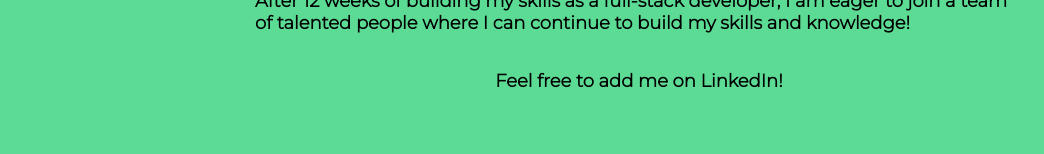
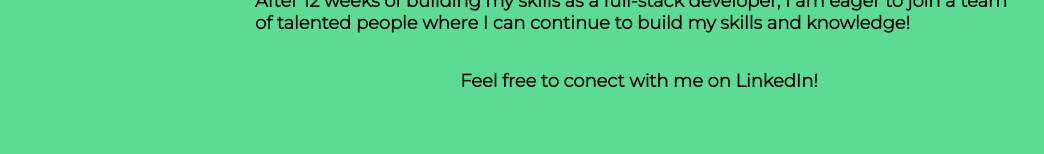
Before and after one commit to rosenbr/richardrosenberg, a React (Create React App) app in the folder richardrosenberg/: page / in a window 1280 px wide. Shown: the part 554-708 px from the top of the page, without its empty margins (1-1045 px from the left). Built offline with nearby package versions, Linux system fonts and the light colour scheme.

Commit message:
about sectin touch up

```diff
--- a/richardrosenberg/src/components/About/About.js
+++ b/richardrosenberg/src/components/About/About.js
@@ -29,7 +29,7 @@ const About = () => {
             <div className='about__words'>
                 <h2 className="about__header about__title">About Me</h2>
                 <p className="about__p1">Hello! I'm Richard, a software engineer with a background in customer service. After fulfilling a long-time goal of building my own PC, I wanted to learn more about the software side of tech, so I joined General Assembly's Software Engineering Immersive. After 12 weeks of building my skills as a full-stack developer, I am eager to join a team of talented people where I can continue to build my skills and knowledge!</p>
-                <p className="about__p1">Feel free to add me on LinkedIn!</p>
+                <p className="about__p1">Feel free to conect with me on LinkedIn!</p>
             </div>
             </a>
         </div>
```
